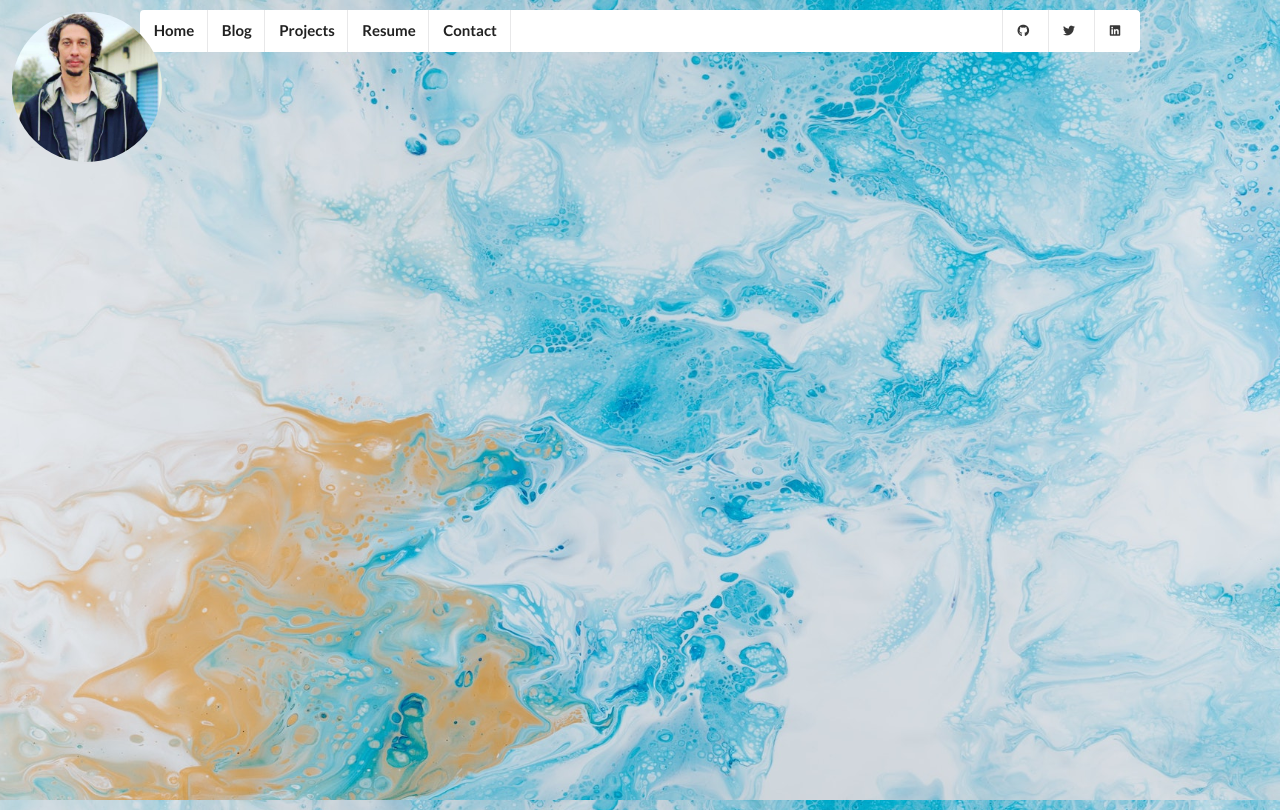
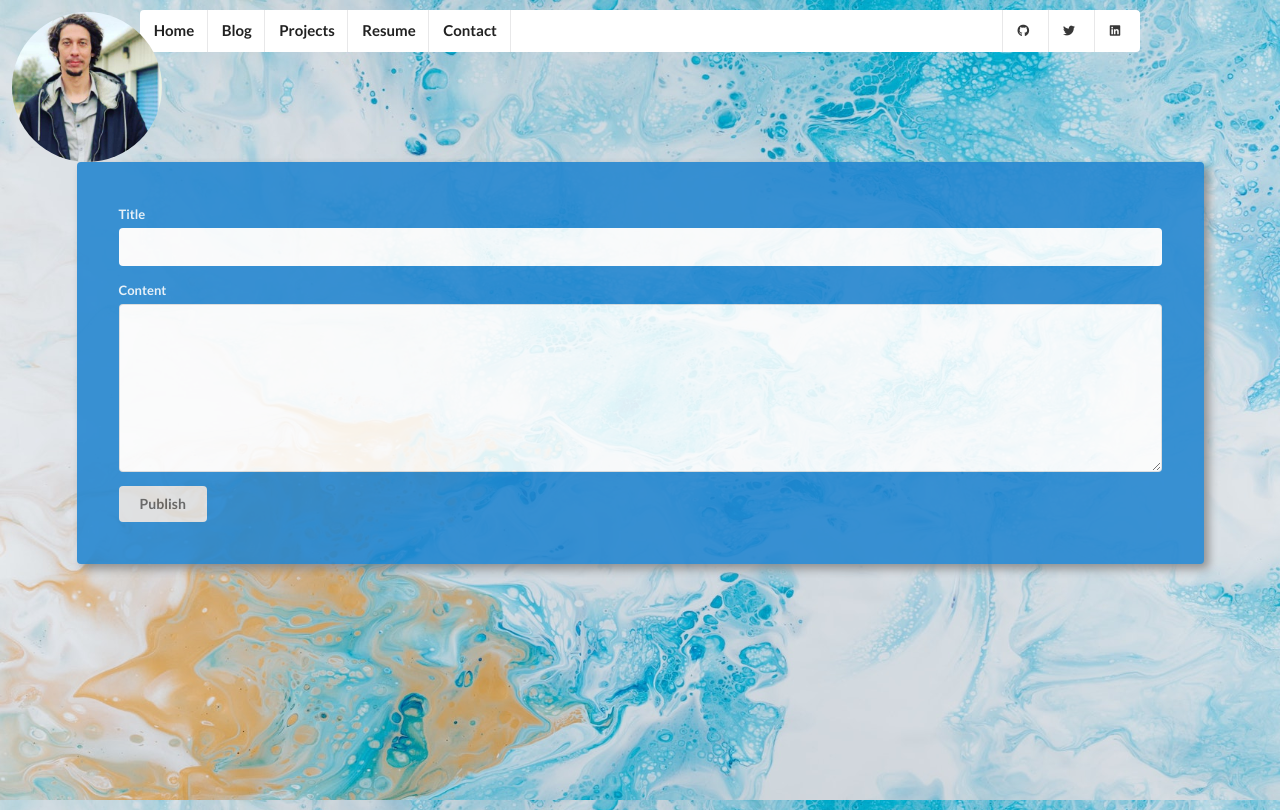
Before and after one commit to cjilbert504/portfolio, a React (Create React App) app in the folder portfolio_client/: page /blogs-new in a window 1280 px wide. Built offline with nearby package versions, Linux system fonts and the light colour scheme.

Commit message:
Build out new blog post component

```diff
--- a/portfolio_client/src/components/App.js
+++ b/portfolio_client/src/components/App.js
@@ -18,7 +18,7 @@ const App = () => {
                     <Route path="/" exact component={Home} />
                     <Route path="/contact" exact component={Contact} />
                     <Route path="/blogs" exact component={BlogListContainer} />
-                    <Route path="/blogs/new" exact component={BlogsNew}  />
+                    <Route path="/blogs-new" exact component={BlogsNew}  />
                 </div>
             </BrowserRouter>
         </div>
--- a/portfolio_client/src/components/compositionComponents/Input.js
+++ b/portfolio_client/src/components/compositionComponents/Input.js
@@ -1,21 +1,26 @@
 import React from 'react';
 
 const Input = (props) => {
+    const onInputChange = (event) => {
+        props.onChange(event);
+    };
+
     if (props.type === "textarea") {
         return (
             <div className={props.className}>
                 <label>{props.labelText}</label>
-                <textarea placeholder={props.placeholder} type={props.type} />
+                <textarea onChange={(event) => onInputChange(event)} value={props.value} name={props.name} placeholder={props.placeholder} type={props.type} />
             </div>
         );
     } else {
         return (
             <div className={props.className}>
                 <label>{props.labelText}</label>
-                <input placeholder={props.placeholder} type={props.type} />
+                <input onChange={(event) => onInputChange(event)} value={props.value} name={props.name} placeholder={props.placeholder} type={props.type} />
             </div>
         );
     }
 };
 
+
 export default Input;
--- a/portfolio_client/src/components/containers/BlogsNew.js
+++ b/portfolio_client/src/components/containers/BlogsNew.js
@@ -1,15 +1,29 @@
 import React from 'react';
-import { Field, reduxForm } from 'redux-form';
 
 import ContentSegment from '../compositionComponents/ContentSegment';
 import Input from '../compositionComponents/Input';
 import Button from '../compositionComponents/Button';
 
 class BlogsNew extends React.Component {
-    renderField(field) {
-        return (
-            <Input className={field.className} labelText={field.label} type={field.type} {...field.input} />
-        )
+    state = {
+        title: "",
+        content: ""
+    }
+
+    onFormSubmit = (event) => {
+        event.preventDefault();
+
+        console.log(this.state);
+        this.setState({
+            title: "",
+            content: ""
+        })
+    };
+
+    onInputChange = (event) => {
+        this.setState({
+            [event.target.name]: event.target.value
+        })
     };
 
     render() {
@@ -18,10 +32,12 @@ class BlogsNew extends React.Component {
                 <form>
                     <div className="ui inverted form">
                         <div className="one field">
-                            <Field name="title" label="Title" className="field" type="text" component={this.renderField} />
+                            <Input name="title" value={this.state.title} className="field" type="text" labelText="Title" onChange={(event) => this.onInputChange(event)} />
                         </div>
-                            <Field name="content" label="Content" className="field" type="textarea" component={this.renderField} />
-                        <Button className="ui submit button" buttonText="Save this blog post!" />
+                            <Input name="content" value={this.state.content} className="field" type="textarea" labelText="Content" onChange={(event) => this.onInputChange(event)} />
+                        <div onClick={(event) => this.onFormSubmit(event)}>
+                            <Button className="ui submit button" buttonText="Publish" />
+                        </div>
                     </div>
                 </form>
             </ContentSegment>
@@ -29,6 +45,4 @@ class BlogsNew extends React.Component {
     };
 };
 
-export default reduxForm({
-    form: "BlogsNewForm"
-})(BlogsNew);
+export default BlogsNew;
```
Also changed, not shown: portfolio_client/src/components/compositionComponents/TextArea.js (deleted, +0 -12 lines).
